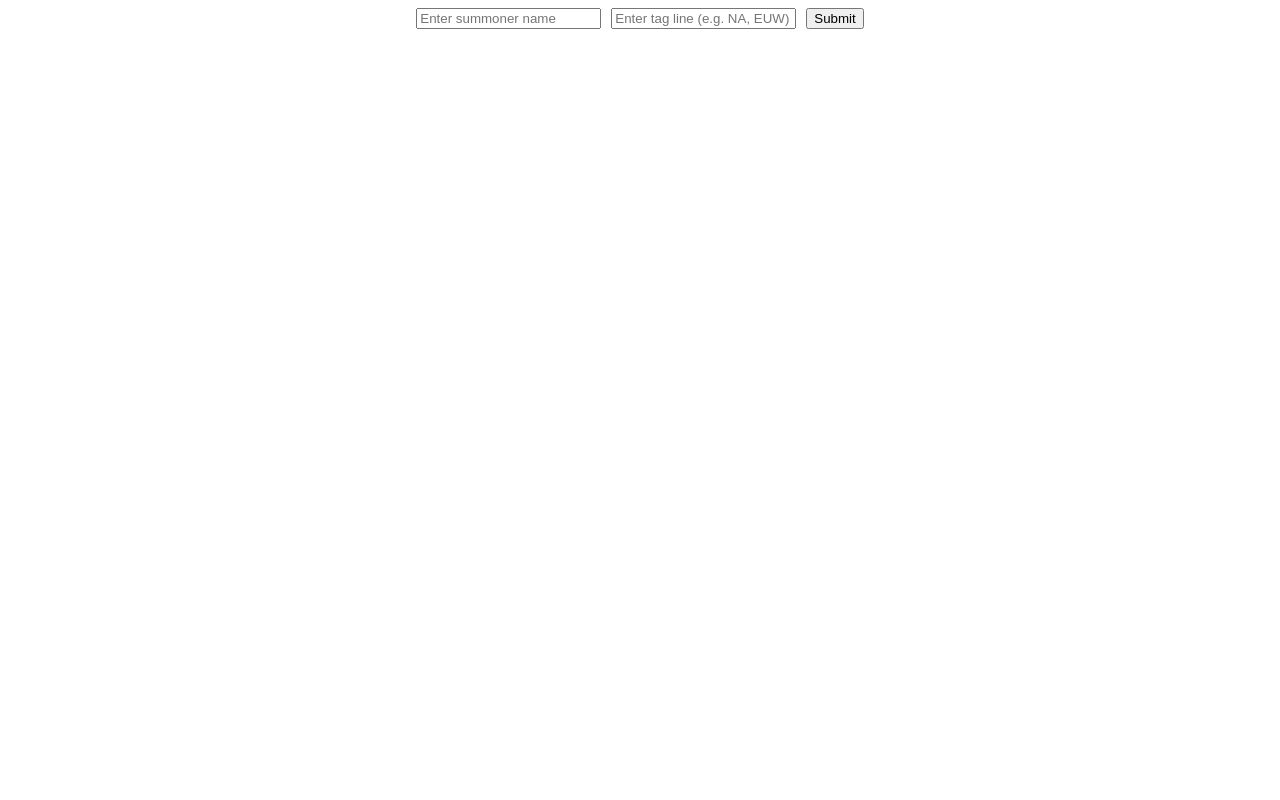
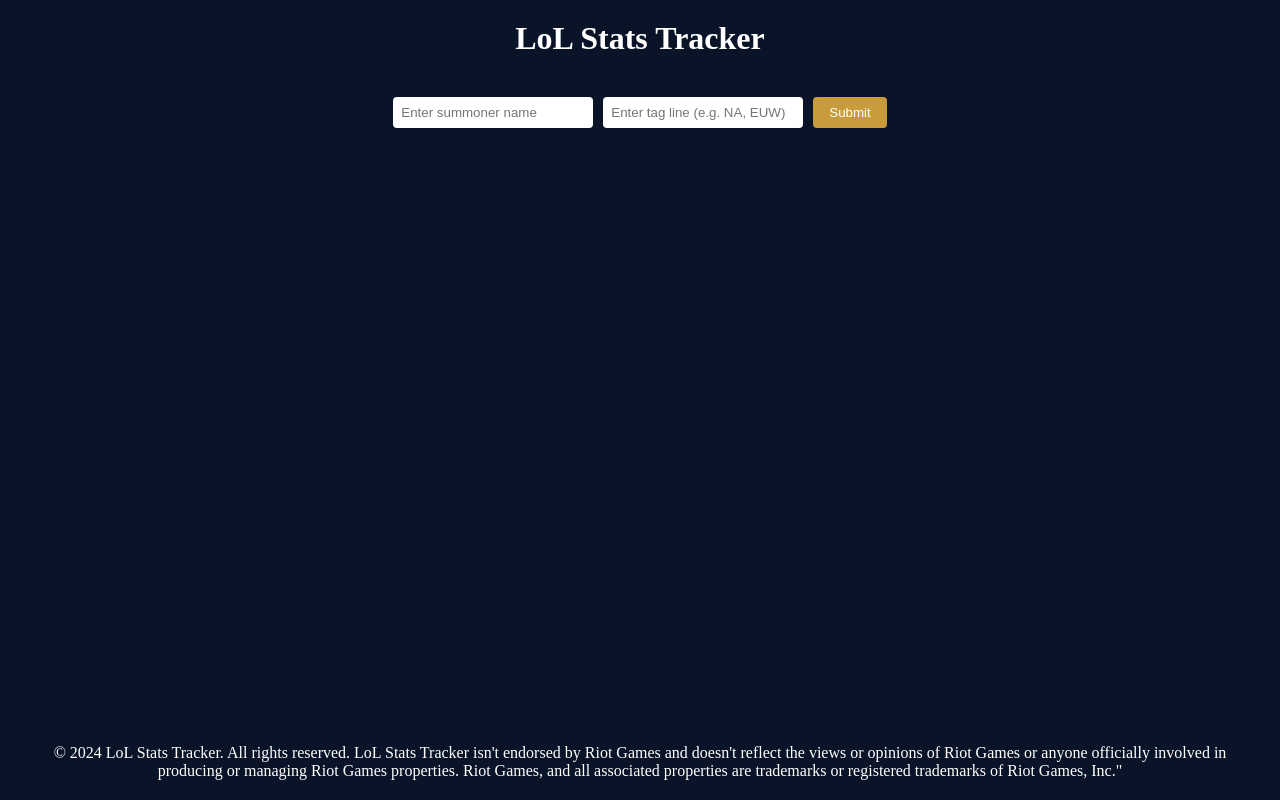
Before and after one commit to Banhhmii/League-CLI, a website: page index.html in a window 1280 px wide. Drawn offline with Linux system fonts and the light colour scheme.

Commit message:
Polish UI and frontend Added footer and copyright notice and disclaimer

```diff
--- a/index.html
+++ b/index.html
@@ -3,18 +3,22 @@
 <head>
     <meta charset="UTF-8">
     <meta name="viewport" content="width=device-width, initial-scale=1.0">
-    <title>Document</title>
+    <title>League of Legends Stats</title>
     <link rel="stylesheet" href="styles.css">
 </head>
 <body>
-        <div class="container">
-        <div class="search">
+    <h1>LoL Stats Tracker</h1>
+    <div class="container">
+        <form id="search-form" class="search">
             <input type="text" id="summonerName" placeholder="Enter summoner name" >
             <input type="text" id="tagLine" placeholder="Enter tag line (e.g. NA, EUW)" >
-            <button onclick="getStats()">Submit</button>
-        </div>
+            <button id="submitBtn" type="submit">Submit</button>
+        </form>
         <div id="results"></div>
     </div>
     <script src="script.js"></script>
 </body>
+<footer>
+    <p>&copy; 2024 LoL Stats Tracker. All rights reserved. LoL Stats Tracker isn't endorsed by Riot Games and doesn't reflect the views or opinions of Riot Games or anyone officially involved in producing or managing Riot Games properties. Riot Games, and all associated properties are trademarks or registered trademarks of Riot Games, Inc."</p>
+</footer>
 </html>
--- a/script.js
+++ b/script.js
@@ -1,5 +1,5 @@
-
-async function getStats() {
+async function getStats(event) {
+    event.preventDefault();
     const summonerName = document.getElementById('summonerName').value;
     const tagLine = document.getElementById('tagLine').value;
 
@@ -13,15 +13,17 @@ async function getStats() {
          const formatString = data.matchStats.map(match => {
             return `
                 <div class="match-card">
-                    <h2>${match.champion}</h2>
+                    <img src="https://ddragon.leagueoflegends.com/cdn/14.6.1/img/champion/${match.champion}.png" alt="${match.champion}">
                     <p>KDA: ${match.kills}/${match.deaths}/${match.assists}</p>
                     <p>Result: ${match.win ? "Win" : "Lose"}</p>
                 </div>
             `
         }).join("")
         resultsDiv.innerHTML = formatString;
+        document.getElementById('search-form').reset();
     } catch (error) {
         console.error('Error fetching stats:', error);
     }
+}
 
-}
+ document.getElementById('search-form').addEventListener('submit', getStats);
--- a/server.js
+++ b/server.js
@@ -2,7 +2,9 @@ const http = require('http');
 const { URL } = require('url');
 const riot =  require('./riotService.js');
 const fs = require('fs');
+
 const statsCache = new Map();
+const port = process.env.PORT || 3000;
 
 const server = http.createServer( async (req, res) => {
     const baseURL = `http://localhost:3000`;
@@ -61,6 +63,6 @@ const server = http.createServer( async (req, res) => {
 
 });
 
-server.listen(3000, () => {
-    console.log('Server is running on port 3000');
+server.listen(port, () => {
+    console.log(`Server is running on port ${port}`);
 })
--- a/styles.css
+++ b/styles.css
@@ -1,5 +1,29 @@
+* {
+    box-sizing: border-box;
+    padding: 0;
+    margin: 0;
+}
+
+:root {
+    background-color: #0a1428;
+    color: white;
+}
+
+body {
+    display: flex;
+    flex-direction: column;
+    height: 100vh;
+}
+
+h1 {
+    text-align: center;
+    margin: 20px 0;
+}
+
 .container {
     display: flex;
+    flex: 1;
+    align-items: center;
     flex-direction: column;
 }
 
@@ -7,10 +31,45 @@
     display: flex;
     justify-content: center;
     gap: 10px;
+    margin: 20px 0;
+}
+
+.search input {
+    padding: 8px;
+    border-radius: 4px;
+    border: none;
+    width: 200px;
+}
+
+button {
+    padding: 8px 16px;
+    border-radius: 4px;
+    border: none;
+    background-color: #c89b3c;
+    color: white;
+    cursor: pointer;
 }
 #results{
     display: flex;
     gap: 12px;
+    margin: 20px 0;
     justify-content: center;
+    align-items: center;
 
 }
+
+.match-card{
+    border: 3px solid #c89b3c;
+    display: flex;
+    flex-direction: column;
+    align-items: center;
+    padding: 10px;
+    width: 200px;
+}
+
+footer {
+    text-align: center;
+    padding: 20px;
+    background-color: #0a1428;
+    color: white;
+}
```
